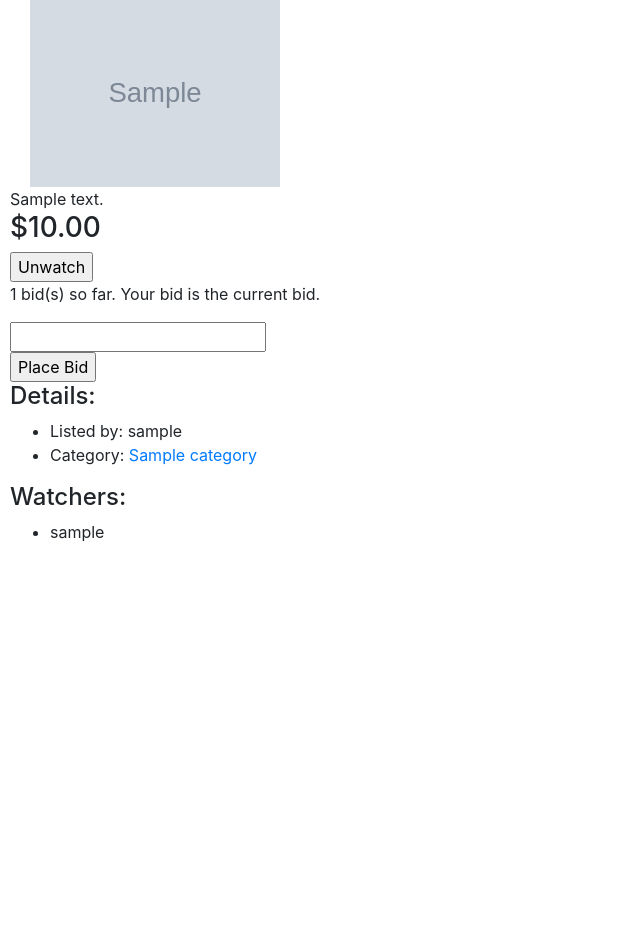
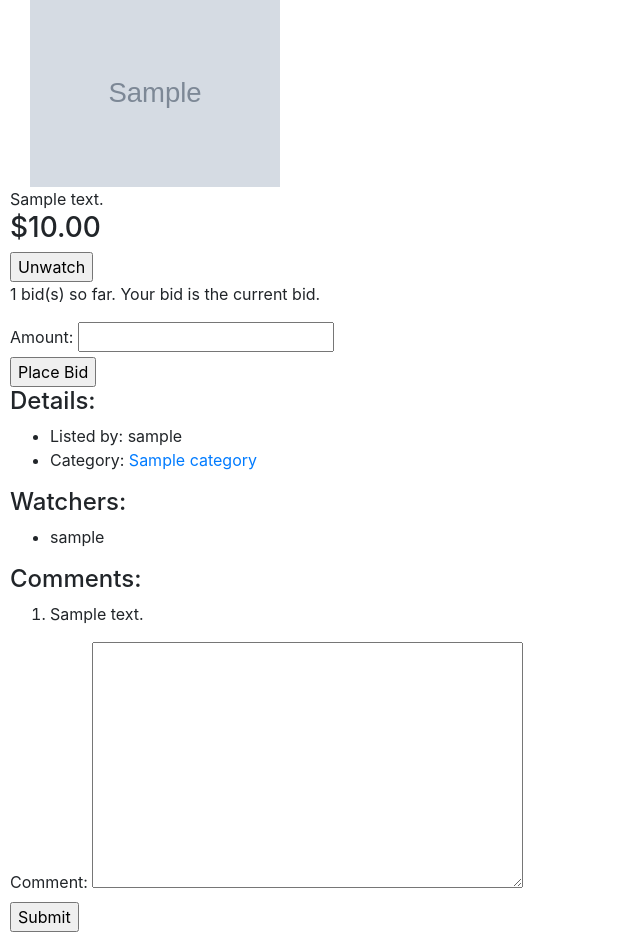
Before and after one commit to SisyphusRex/CS50W, a Django app: page /listings/1 in a window 1280 px wide. Shown: the part 210-1152 px from the top of the page, without its empty margins (0-640 px from the left). Before the commit the page ends 752 px from the top, so only its background shows below. Run offline with Django 5.2, Linux system fonts and the light colour scheme; a user stored in the database is signed in; tables that the repository leaves empty hold one stand-in row (values such as "Sample post"); grey boxes marked "Sample" are stand-in pictures; some libraries are stand-ins or nearby versions.

Commit message:
fix successful bid not updating; add comment functionality with bugs

```diff
--- a/week4/project2/commerce/auctions/models.py
+++ b/week4/project2/commerce/auctions/models.py
@@ -108,6 +108,9 @@
     is_current = models.BooleanField(
         default=False,
     )
+    created_at = models.DateTimeField(
+        auto_now_add=True,
+    )
 
     def __str__(self):
         return f"{self.amount}"
@@ -132,3 +135,9 @@
     comment = models.CharField(
         max_length=500,
     )
+    created_at = models.DateTimeField(
+        auto_now_add=True,
+    )
+
+    def __str__(self):
+        return f"{self.comment}"
--- a/week4/project2/commerce/auctions/templates/auctions/listing.html
+++ b/week4/project2/commerce/auctions/templates/auctions/listing.html
@@ -20,7 +20,7 @@
 
 
  <div>
-  <h3>${{ current_bid.amount|default_if_none:'No price available' }}</h3>
+  <h3>${{ listing.current_price }}</h3>
  </div>
 
  <div>
@@ -73,6 +73,22 @@
     <li>No watchers.</li>
     {% endfor %}
   </ul>
+  <h4>Comments:</h4>
+  <ol>
+    {% for comment in comments %}
+    <li>{{ comment.comment }}</li>
+    {% empty %}
+    <li>No comments.</li>
+    {% endfor %}
+  </ol>
+  {% if user.is_authenticated %}
+    <form method="POST">
+      {% csrf_token %}
+      {{ comment_form }}
+      <input type="submit" name="comment">
+    </form>
+  {% endif %}
+
  </div>
 
 {% endblock %}
--- a/week4/project2/commerce/auctions/views.py
+++ b/week4/project2/commerce/auctions/views.py
@@ -14,12 +14,30 @@
 from .models import User, Listing, Bid, Comment, Category
 
 
-class BidForm(forms.Form):
-    bid = forms.DecimalField(
-        max_digits=10,
-        decimal_places=2,
-        label="",
-    )
+# class BidForm(forms.Form):
+#     bid = forms.DecimalField(
+#         max_digits=10,
+#         decimal_places=2,
+#         label="",
+#     )
+
+
+class CommentForm(forms.ModelForm):
+    class Meta:
+        model = Comment
+        fields = ["comment"]
+        widgets = {
+            "comment": Textarea(),
+        }
+
+
+class BidForm(forms.ModelForm):
+    class Meta:
+        model = Bid
+        fields = ["amount"]
+        widgets = {
+            "amount": TextInput(),
+        }
 
 
 class CreateForm(forms.Form):
@@ -137,98 +155,95 @@
 
 def listing(request, listing_id):
 
+    def return_redirect():
+        return HttpResponseRedirect(
+            reverse(
+                "listing",
+                args=(listing_id,),
+            )
+        )
+
+    def return_render():
+        return render(
+            request,
+            "auctions/listing.html",
+            {
+                "listing": this_listing,
+                "bids": bids,
+                "current_bid": current_bid,
+                "number_of_bids": number_of_bids,
+                "bid_form": BidForm(),
+                "watchers": watchers,
+                "category": category,
+                "comments": comments,
+                "comment_form": CommentForm(),
+            },
+        )
+
     this_listing = Listing.objects.get(pk=listing_id)
     bids = this_listing.bids_by_listing.all()
     number_of_bids = bids.count()
     watchers = this_listing.watchers.all()
     category = this_listing.category
-    try:
-        current_bid = this_listing.bids_by_listing.get(is_current=True)
-    except ObjectDoesNotExist:
-        print("No current price.")
-    except MultipleObjectsReturned:
-        print("More than one current bid.")
+    current_bid = this_listing.bids_by_listing.get(is_current=True)
+    comments = this_listing.listing_comments.all()
 
-    if request.method == "POST":
-        # TODO: the view is not creating a new bid when the user submits
-        if "bid" in request.POST:
-            form = BidForm(request.POST)
-            if form.is_valid():
-                bid_amount = form.cleaned_data["bid"]
-                if bid_amount > this_listing.current_price:
-                    Decimal(bid_amount)
-                    new_bid = Bid(
-                        user=request.user,
-                        listing=this_listing,
-                        amount=bid_amount,
-                        is_current=True,
-                    )
-                    new_bid.save()
-                    current_bid.is_current = False
-                    current_bid.save()
-                    this_listing.current_price = new_bid.amount
-                    this_listing.save()
-                    messages.add_message(request, messages.SUCCESS, "Successful Bid")
+    if request.method == "POST" and "bid" in request.POST:
+        form = BidForm(request.POST)
+        if form.is_valid():
+            bid_amount = form.cleaned_data["amount"]
+            if bid_amount > this_listing.current_price:
+                Decimal(bid_amount)
+                new_bid = Bid(
+                    user=request.user,
+                    listing=this_listing,
+                    amount=bid_amount,
+                    is_current=True,
+                )
+                new_bid.save()
+                current_bid.is_current = False
+                current_bid.save()
+                this_listing.current_price = bid_amount
+                this_listing.save()
+                messages.add_message(request, messages.SUCCESS, "Successful Bid")
 
-                    return HttpResponseRedirect(reverse("listing", args=(listing_id,)))
+                return_redirect()
 
-                else:
-                    messages.add_message(request, messages.ERROR, "Bid too low")
-                    return render(
-                        request,
-                        "auctions/listing.html",
-                        {
-                            "listing": this_listing,
-                            "bids": bids,
-                            "current_bid": current_bid,
-                            "number_of_bids": number_of_bids,
-                            "bid_form": BidForm(),
-                            "watchers": watchers,
-                            "category": category,
-                        },
-                    )
             else:
-                messages.add_message(request, messages.ERROR, "Invalid input")
-                error_dict = form.errors
-                bid_errors = error_dict["bid"]
-                return render(
-                    request,
-                    "auctions/listing.html",
-                    {
-                        "listing": this_listing,
-                        "bids": bids,
-                        "current_bid": current_bid,
-                        "number_of_bids": number_of_bids,
-                        "bid_form": BidForm(),
-                        "watchers": watchers,
-                        "category": category,
-                        "bid_errors": bid_errors,
-                    },
-                )
+                messages.add_message(request, messages.ERROR, "Bid too low")
+                return return_render()
+        else:
+            messages.add_message(request, messages.ERROR, "Invalid input")
+            error_dict = form.errors
+            bid_errors = error_dict["amount"]
+            return return_render()
 
-        elif "watch" in request.POST:
-            this_listing.watchers.add(request.user)
-            this_listing.save()
-            return HttpResponseRedirect(reverse("listing", args=(listing_id,)))
+    if request.method == "POST" and "watch" in request.POST:
+        this_listing.watchers.add(request.user)
+        this_listing.save()
+        return_redirect()
 
-        elif "unwatch" in request.POST:
-            this_listing.watchers.remove(request.user)
-            this_listing.save()
-            return HttpResponseRedirect(reverse("listing", args=(listing_id,)))
+    if request.method == "POST" and "unwatch" in request.POST:
+        this_listing.watchers.remove(request.user)
+        this_listing.save()
+        return_redirect()
 
-    return render(
-        request,
-        "auctions/listing.html",
-        {
-            "listing": this_listing,
-            "bids": bids,
-            "current_bid": current_bid,
-            "number_of_bids": number_of_bids,
-            "bid_form": BidForm(),
-            "watchers": watchers,
-            "category": category,
-        },
-    )
+    # TODO: Fix comments saving input button message, not user input
+
+    if request.method == "POST" and "comment" in request.POST:
+        form = CommentForm(request.POST)
+        if form.is_valid():
+            comment = form.cleaned_data["comment"]
+            new_comment = Comment(
+                listing=this_listing, user=request.user, comment=comment
+            )
+            new_comment.save()
+            messages.add_message(request, messages.SUCCESS, "Comment Added")
+            return_redirect()
+        else:
+            messages.add_message(request, messages.ERROR, "Invalid input")
+            return_render()
+    return return_render()
 
 
 def categories(request):
```
Also changed, not shown: week4/project2/commerce/auctions/migrations/0011_bid_created_at_comment_created_at.py (added).
